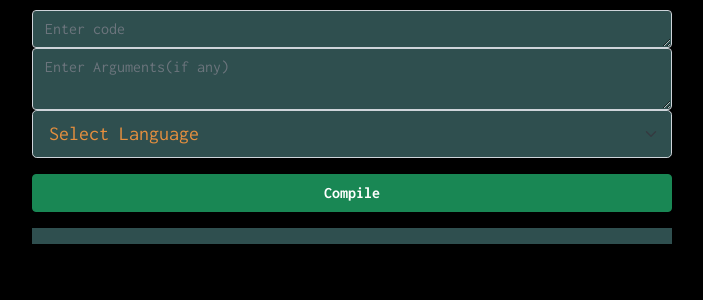
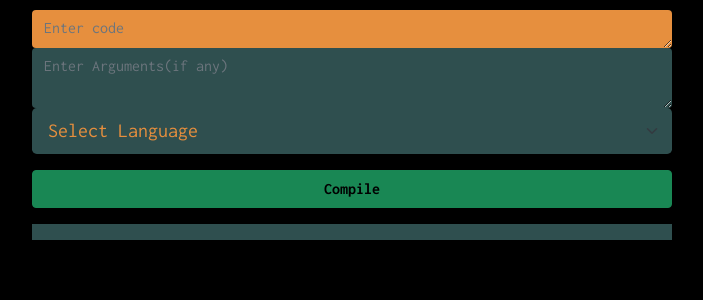
Before and after one commit to unownone/Fast-online-compiler, a Flask app: page / in a window 1280 px wide. Shown: the top 300 px of the page, without its empty margins (288-991 px from the left). Run offline with Flask 2, Linux system fonts and the light colour scheme.

Commit message:
Style Changes #2

```diff
--- a/app/templates/index.html
+++ b/app/templates/index.html
@@ -69,12 +69,12 @@
 <body>
 <div class="container justify-content-center" style="max-width:50%">
 <form id="formio" class="row" style="margin-top:10px">
-  <textarea oninput="auto_grow(this)" id="code" class="form-control" rows="1" columns="100" style="background-color:#2F4F4F;color:#e68f3e" id="comment" placeholder="Enter code"></textarea><br>
-  <textarea oninput="auto_grow(this)" id="args" class="form-control" rows="2" id="comment"  style="background-color:#2F4F4F;color:#e68f3e" placeholder="Enter Arguments(if any)"></textarea><br>
-  <select class="form-select form-select-lg mb-3" name="language" id="lang" style="background-color:#2F4F4F;color:#e68f3e">
+  <textarea oninput="auto_grow(this)" id="code" class="form-control" rows="1" columns="100" style="border:none;background-color:#e68f3e;color:#2F4F4F" id="comment" placeholder="Enter code"></textarea><br>
+  <textarea oninput="auto_grow(this)" id="args" class="form-control" rows="2" id="comment"  style="border:none;background-color:#2F4F4F;color:#e68f3e" placeholder="Enter Arguments(if any)"></textarea><br>
+  <select class="form-select form-select-lg mb-3" name="language" id="lang" style="border:none;background-color:#2F4F4F;color:#e68f3e">
     <option value="">Select Language</option>
   </select>
-  <button type="button" class="btn btn-success" id="submit"><b>Compile</b></button>
+  <button type="button" class="btn btn-success" style="color: #000000;font-weight:bold;" id="submit"><b>Compile</b></button>
 </form>
 <div id="out" class="row" style="color:#e68f3e;background-color:#2F4F4F;">
     <p id="push"></a>
```
